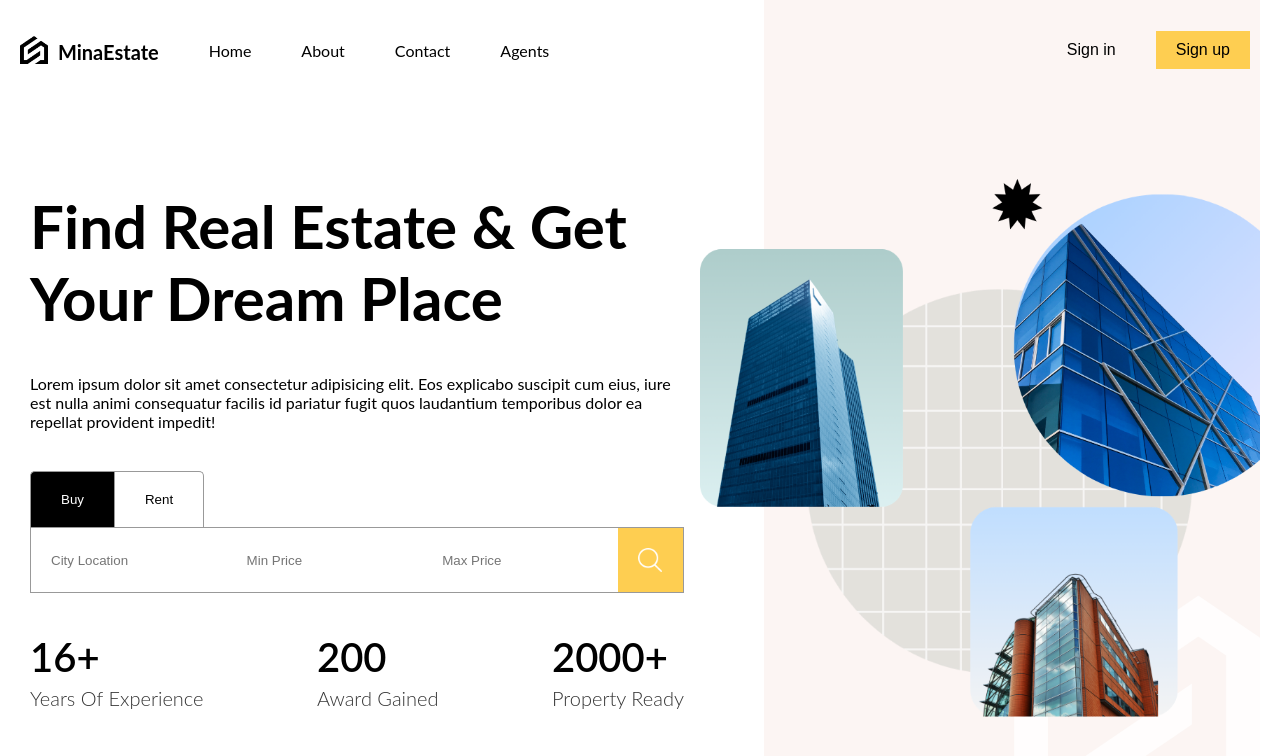
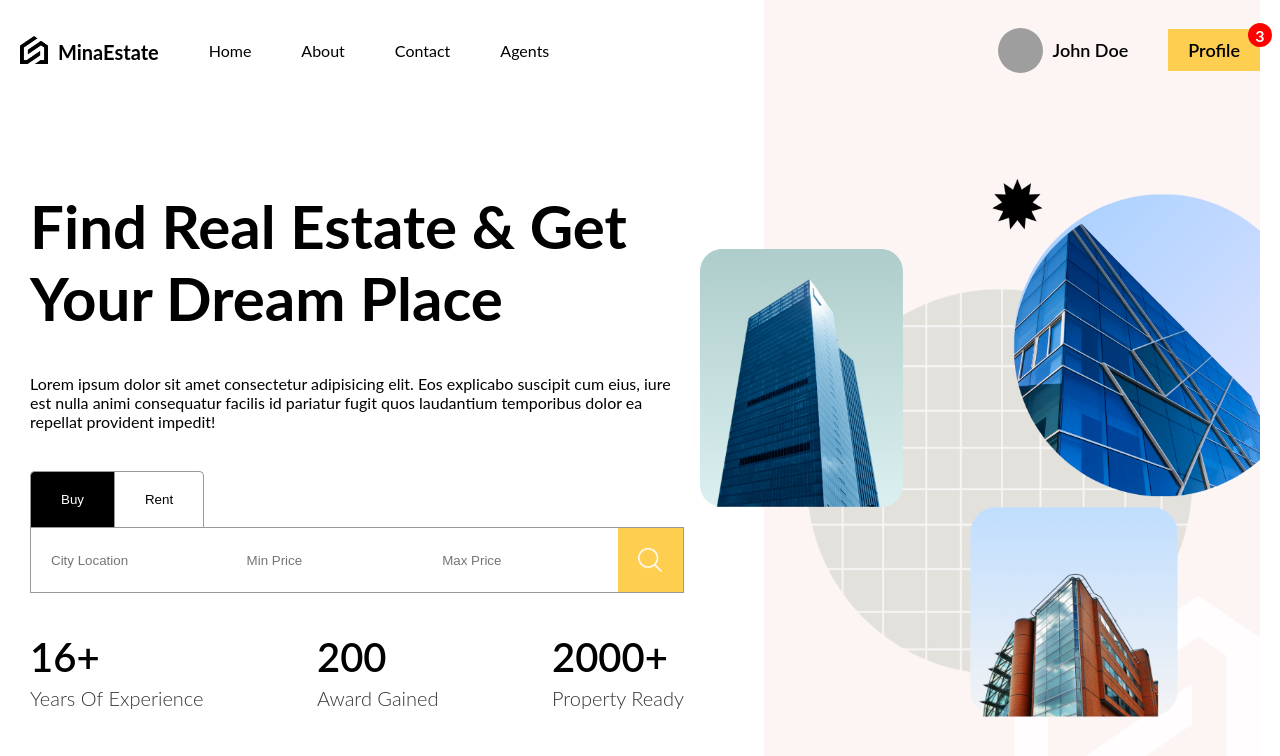
Before and after one commit to MohamedBerbouchi/real-estate-app, a React (Vite) app in the folder client/: page / in a window 1280 px wide. Shown: the top 756 px of the page. Built offline with nearby package versions, Linux system fonts and the light colour scheme; grey boxes are pictures that could not be loaded.

Commit message:
add profile button

```diff
--- a/client/src/components/navbar/nav.jsx
+++ b/client/src/components/navbar/nav.jsx
@@ -1,9 +1,12 @@
 import React, { useState } from "react";
 import { Link } from "react-router-dom";
+import { userData } from "../../lib/dummydata";
 import "./nav.scss";
+
 function Navbar() {
   const [open, setOpen] = useState(false);
-  console.log(open);
+  const user = true;
+
   return (
     <nav>
       <div className="left">
@@ -25,11 +28,23 @@ function Navbar() {
         </Link>
       </div>
       <div className="right">
-        <button>Sign in</button>
-        <button>Sign up</button>
-        <div className="menu" onClick={() => setOpen(!open)}>
-          <img src="/menu.png" alt="" />
+        {!user && (
+          <>
+            <button>Sign in</button>
+            <button>Sign up</button>
+            <div className="menu" onClick={() => setOpen(!open)}>
+              <img src="/menu.png" alt="" />
+            </div>
+          </>
+        )}
+        {user && <div className="profile">
+        <img src={userData.img} alt="" className="user_img" />
+        <h2 className="username">{userData.name}</h2>
+        <div className="button">
+          <Link to='/profile' className="profile_link">Profile</Link>
+          <span>3</span>
         </div>
+        </div>}
         <div className={open ? "mobile_menu active" : "mobile_menu"}>
           <Link to="/" className="link">
             Home
@@ -47,10 +62,9 @@ function Navbar() {
             Sign in
           </Link>
           <Link to="/" className="link">
-           Sign up
+            Sign up
           </Link>
         </div>
-
       </div>
     </nav>
   );
--- a/client/src/components/navbar/nav.scss
+++ b/client/src/components/navbar/nav.scss
@@ -1,6 +1,12 @@
 @import '../../responsive.scss';
 
 nav{
+    a{
+        transition: transform 0.3s ease;
+        &:hover{
+            transform: scale(1.01);
+        }
+    }
     width: 100%;
     height: 100px;
     display: flex;
@@ -58,6 +64,48 @@ nav{
         @include md{
             background-color: transparent;
         }
+        .profile{
+            display: flex;
+            align-items: center;
+            gap: 10px;
+            .button{
+                position: relative;
+                .profile_link{
+                    padding: 10px 20px;
+                    background-color: var(--yellow);
+                    font-size: 18px;
+                    font-weight: 600;
+                    margin-left: 30px;
+                    transition: all 0.3 ease;
+                    cursor: pointer;
+
+                }
+                span{
+                  width: 24px;
+                  height: 24px;
+                  display: flex;
+                  align-items: center;
+                  justify-content: center;
+                  border-radius: 50%;
+                  background-color: red;
+                  color: #fff;
+                  position: absolute;
+                  top: -16px;
+                  right: -12px;
+                  font-weight: bold;
+                }
+            }
+        }
+        .user_img{
+                    width: 45px;
+                    height: 45px;
+                    border-radius: 50%;
+                    object-fit: cover;
+        }
+        .username{
+                font-size: 18px;
+                font-weight: 600;
+        }
         button{
             font-size: 16px;
             border: none;
```
